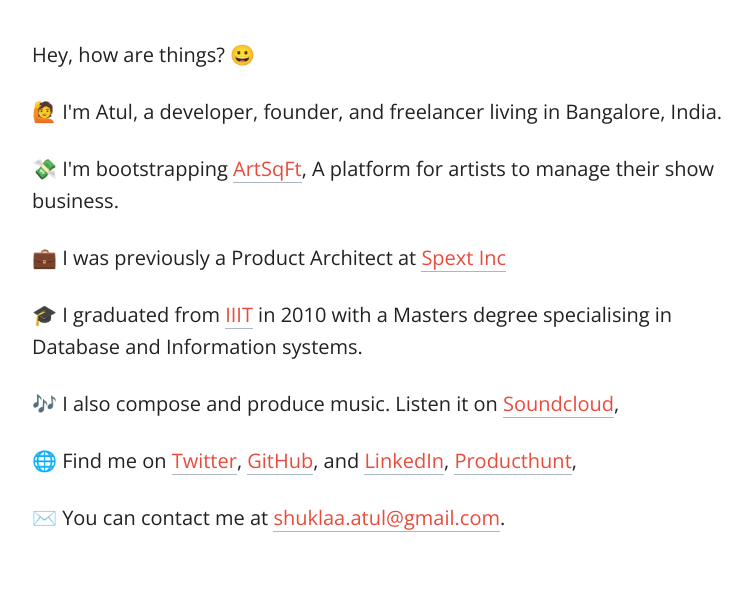
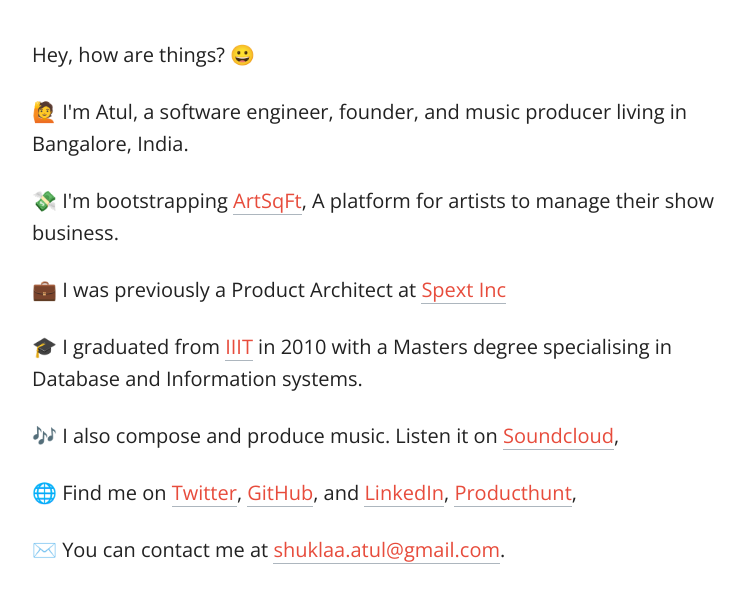
Before and after one commit to atulshukla/me, a plain HTML site: page index.html in a window 1280 px wide. Shown: the part 128-728 px from the top of the page, without its empty margins (248-1000 px from the left). Drawn offline with nearby package versions, Linux system fonts and the light colour scheme.

Commit message:
changed bio

```diff
--- a/index.html
+++ b/index.html
@@ -27,7 +27,7 @@
         <h1 class="page-title">Atul Shukla</h1>
         <br><br>
         <p>Hey, how are things? 😀</p>
-        <p>🙋 I'm Atul, a developer, founder, and freelancer living in Bangalore, India.</p>
+        <p>🙋 I'm Atul, a software engineer, founder, and music producer living in Bangalore, India.</p>
         <p>💸 I'm bootstrapping <a href="https://artsqft.com?ref=atulshukla.me" target="_blank" rel="noopener noreferrer">ArtSqFt</a>, A platform for artists to manage their show business.</p>
         <p>💼 I was previously a Product Architect at <a href="https://www.spext.co" target="_blank" rel="noopener noreferrer">Spext Inc</a> </p>
         <p>🎓 I graduated from <a href="https://www.iiitb.ac.in" target="_blank" rel="noopener noreferrer">IIIT</a> in 2010 with a Masters degree specialising in Database and Information systems.</p>
```
